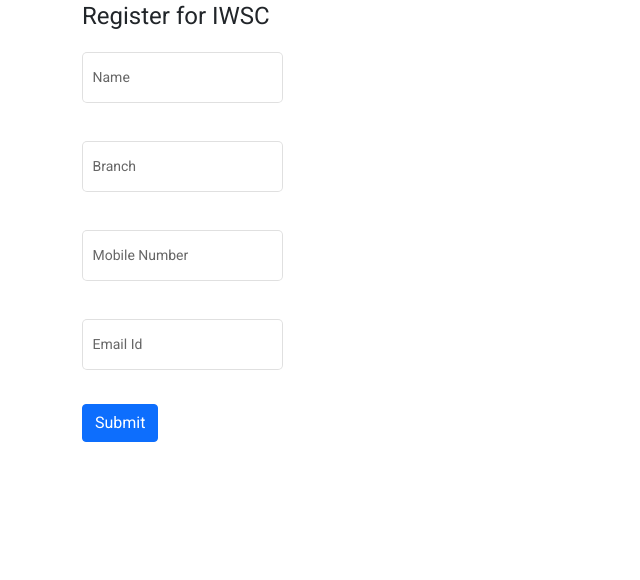
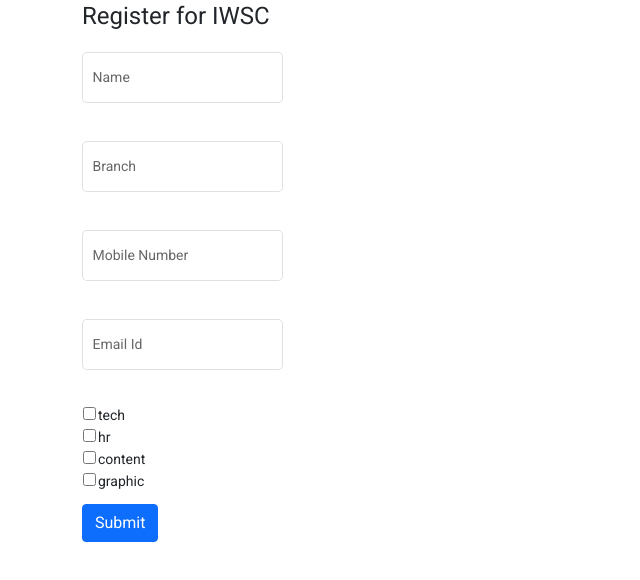
Before and after one commit to IWSCSRM/recruitments, an Angular app: page /apply in a window 1280 px wide. Shown: the top 580 px of the page, without its empty margins (0-640 px from the left). Built offline with nearby package versions, Linux system fonts and the light colour scheme; no server answers.

Commit message:
checkboxes for domains added

```diff
--- a/src/app/applicants.ts
+++ b/src/app/applicants.ts
@@ -4,4 +4,5 @@ export class Applicants {
     branch!: String;
     mobileNo!: String;
     emailId!: String;
+    domain! : Array<any>
 }
--- a/src/app/materials/materials.module.ts
+++ b/src/app/materials/materials.module.ts
@@ -1,6 +1,6 @@
 import { NgModule } from '@angular/core';
 import { CommonModule } from '@angular/common';
-import { FormsModule } from '@angular/forms';
+import { FormsModule, ReactiveFormsModule } from '@angular/forms';
 import {MatInputModule} from '@angular/material/input';
 import { MatFormFieldModule } from '@angular/material/form-field';
 
@@ -9,7 +9,9 @@ const components = [
   CommonModule,
   FormsModule,
   MatInputModule,
-  MatFormFieldModule
+  MatFormFieldModule,
+  MatInputModule,
+  ReactiveFormsModule,
 ]
 
 @NgModule({
--- a/src/app/new-registration/new-registration.component.html
+++ b/src/app/new-registration/new-registration.component.html
@@ -29,6 +29,16 @@
               [(ngModel)]="applicant.emailId" name="emailId">
             </mat-form-field>
           </p>
+          <p>
+            <tr *ngFor="let n of applicant.domain">
+              <th scope="row">
+                <input class="form-checkbox-input" type="checkbox" [value] = "n.id" [checked] = "n.select"
+                  (change)= "onChecking($event)"
+                />
+              </th>
+              <td>{{n.name}}</td>
+            </tr>
+          </p>
           <button type="button" type="submit" class="btn btn-primary">Submit</button>
     </form>
 
--- a/src/app/new-registration/new-registration.component.ts
+++ b/src/app/new-registration/new-registration.component.ts
@@ -11,10 +11,17 @@ import { Applicants } from '../applicants';
 export class NewRegistrationComponent implements OnInit {
 
   applicant : Applicants = new Applicants();
-  constructor(private applicantService : ApplicantServiceService, private router : Router) { }
+  constructor(private applicantService : ApplicantServiceService, private router : Router) {
+   }
 
   ngOnInit(): void {
     this.postDetails();
+    this.applicant.domain = [
+      {id: 1, select : false, name : 'tech'},
+      {id: 2, select : false, name : 'hr'},
+      {id: 3, select : false, name : 'content'},
+      {id: 4, select : false, name : 'graphic'},
+    ];
   }
   postDetails(){
     this.applicantService.postDetails(this.applicant).subscribe(data => {
@@ -24,6 +31,11 @@ export class NewRegistrationComponent implements OnInit {
     error => console.log(error));
   }
 
+  onChecking($event :any){
+    const id = $event.target.value;
+    const isChecked = $event.target.checked;
+    this.applicant.domain[id-1].select = isChecked;
+  }
   onSubmit(){
     console.log(this.applicant);
     this.postDetails();
```
